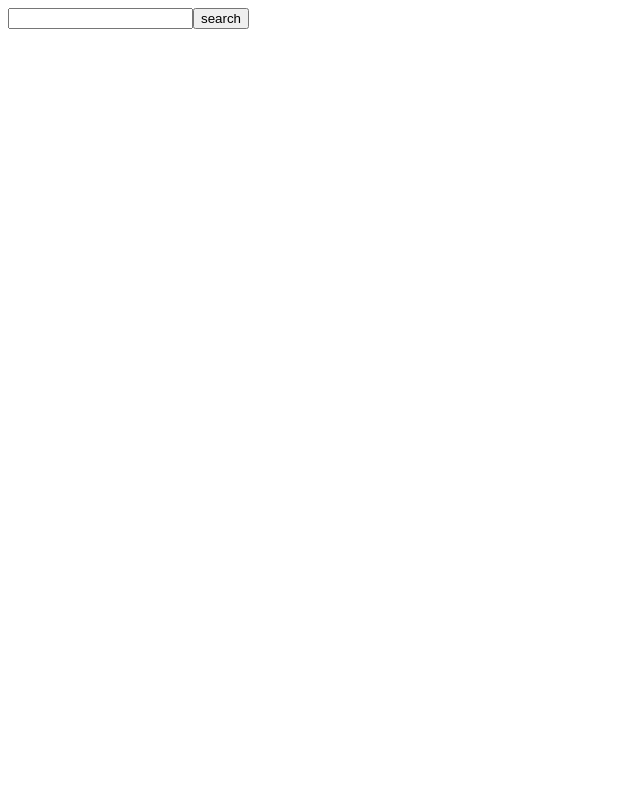
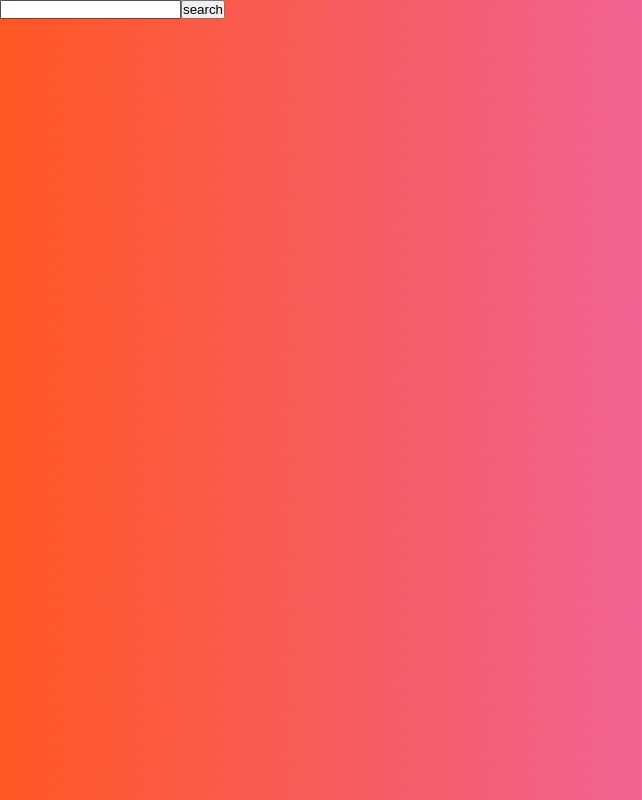
Before and after one commit to orianabreu/npaw-test, a React (Create React App) app: page / in a window 1280 px wide. Shown: the whole page, without its empty margins (0-642 px from the left). Built offline with nearby package versions, Linux system fonts and the light colour scheme.

Commit message:
configure theme and global styles

```diff
--- a/package.json
+++ b/package.json
@@ -3,6 +3,8 @@
   "version": "0.1.0",
   "private": true,
   "dependencies": {
+    "@emotion/react": "^11.9.0",
+    "@emotion/styled": "^11.8.1",
     "@mui/icons-material": "^5.6.1",
     "@mui/material": "^5.6.1",
     "@mui/styled-engine-sc": "^5.6.1",
--- a/src/App.jsx
+++ b/src/App.jsx
@@ -1,10 +1,15 @@
+import { ThemeProvider } from "@mui/material/styles";
+
+import theme from "./theme/theme";
+import GlobalStyle from "./theme/global";
 import MusicSearch from "./components/MusicSearch/MusicSearch";
 
 function App() {
   return (
-    <div>
-     <MusicSearch />
-    </div>
+    <ThemeProvider theme={theme}>
+      <GlobalStyle />
+      <MusicSearch />
+    </ThemeProvider>
   );
 }
 
--- /dev/null
+++ b/src/theme/global.js
@@ -0,0 +1,14 @@
+import { createGlobalStyle } from "styled-components";
+
+const GlobalStyle = createGlobalStyle`
+    * {
+        margin: 0;
+        padding: 0;
+    }
+    body {
+        background: rgb(255,87,34);
+        background: linear-gradient(138deg, rgba(255,87,34,1) 0%, rgba(240,98,146,1) 50%);
+    }
+`;
+
+export default GlobalStyle;
--- /dev/null
+++ b/src/theme/theme.js
@@ -0,0 +1,20 @@
+import { createTheme } from "@mui/material";
+import { deepOrange, pink, grey } from "@mui/material/colors";
+
+const theme = createTheme({
+  palette: {
+    primary: {
+      main: deepOrange[500],
+      pink: pink[300],
+    },
+    secondary: {
+      main: grey[900],
+      light: grey[50],
+    },
+  },
+  typography: {
+    fontFamily: "Helvetica Neue, Arial, sans-serif",
+  }
+});
+
+export default theme;
```
Also changed, not shown: 1 other file (tests, documents, lock files or other folders).
